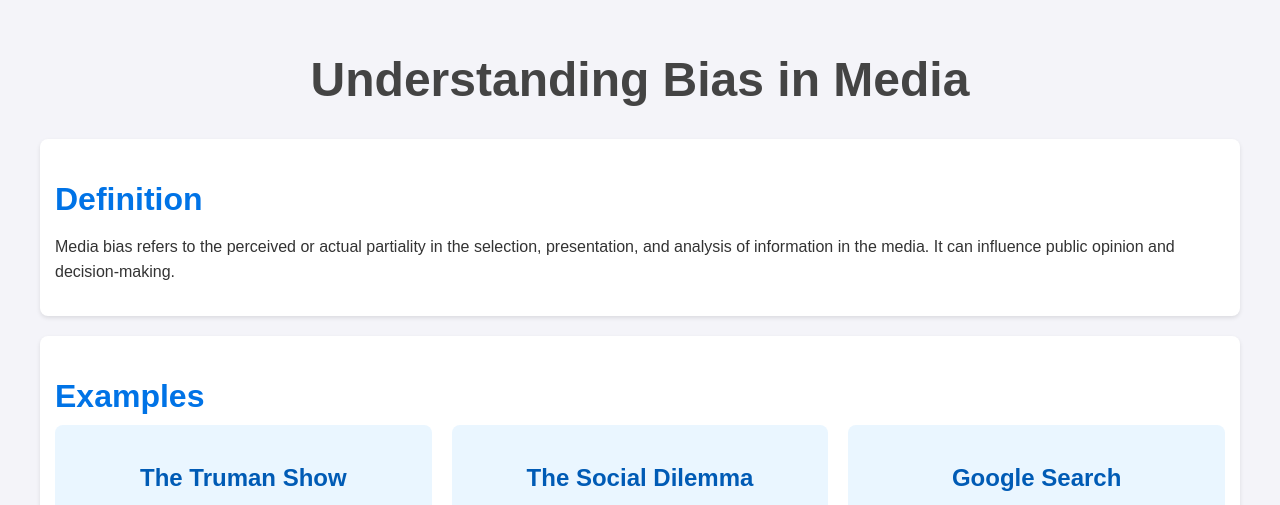
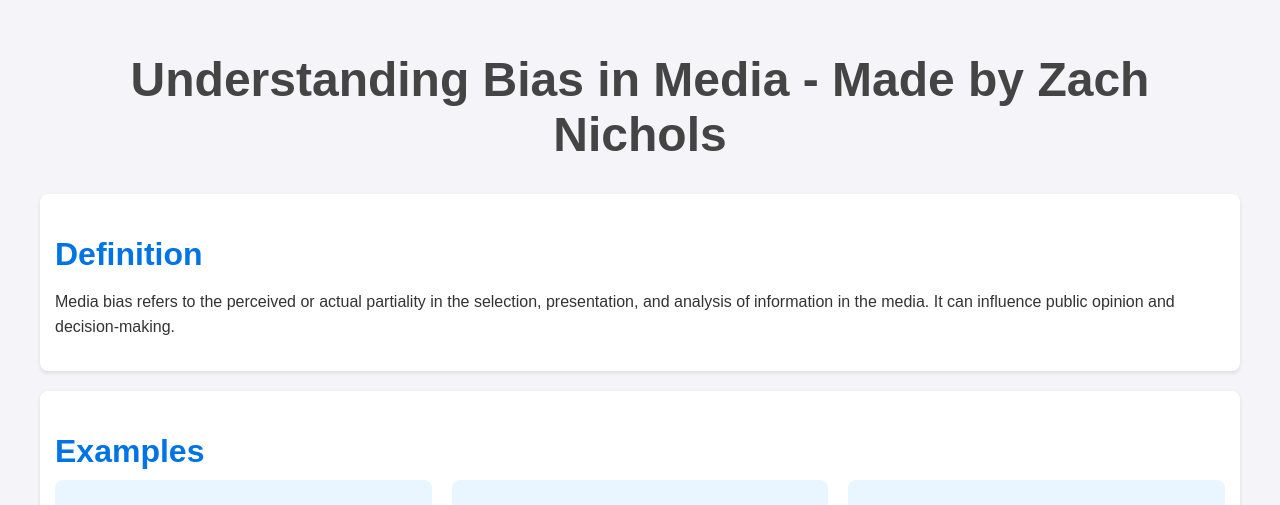
Before and after one commit to Hollowen-rocks/Infographic, a plain HTML site: page index.html in a window 1280 px wide. Shown: the top 505 px of the page. Drawn offline with Linux system fonts and the light colour scheme.

Commit message:
Update index.html

```diff
--- a/index.html
+++ b/index.html
@@ -71,7 +71,7 @@
 <body>
     <div class="container">
         <div class="header">
-            <h1>Understanding Bias in Media</h1>
+            <h1>Understanding Bias in Media - Made by Zach Nichols</h1>
         </div>
 
         <div class="section">
```
